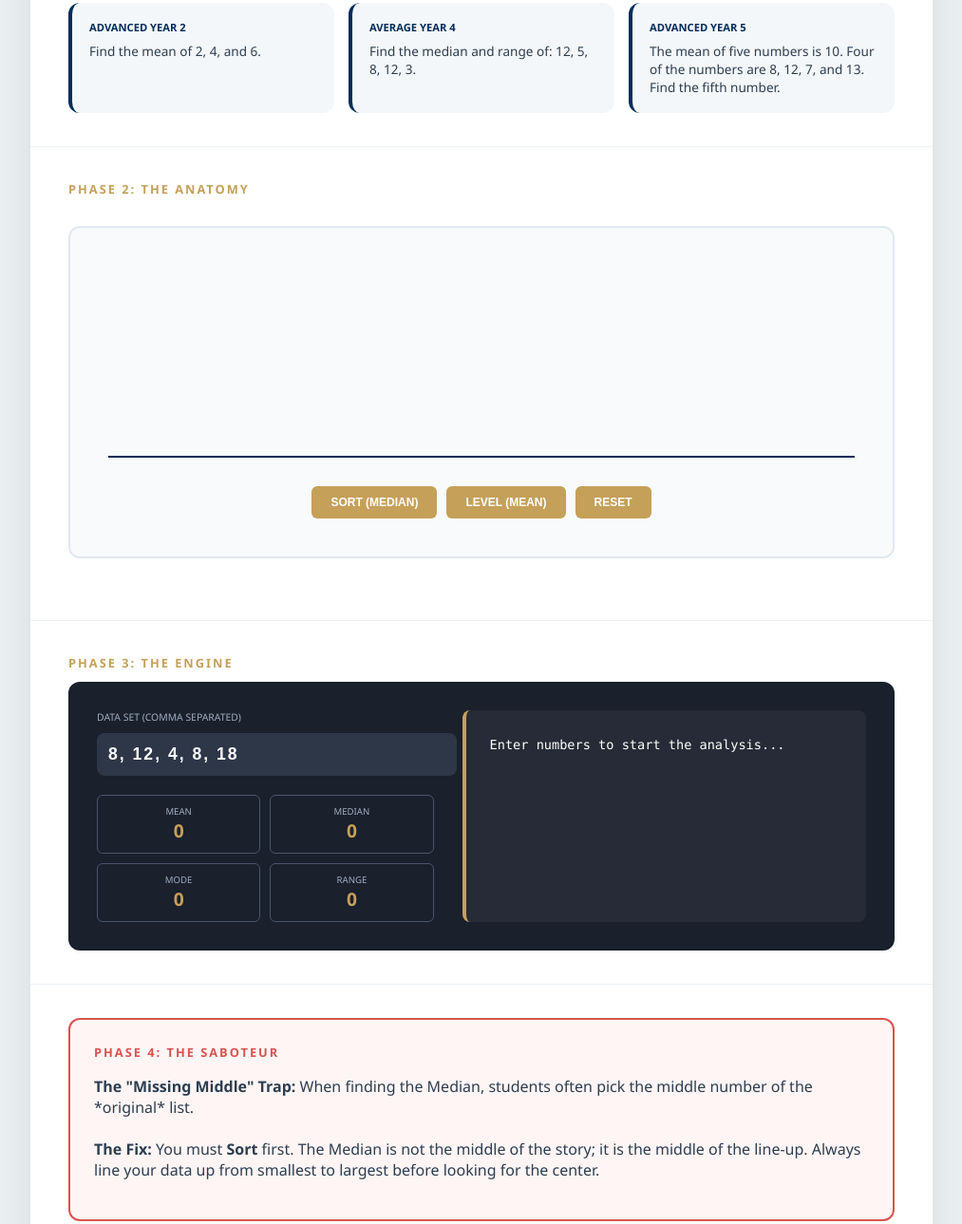
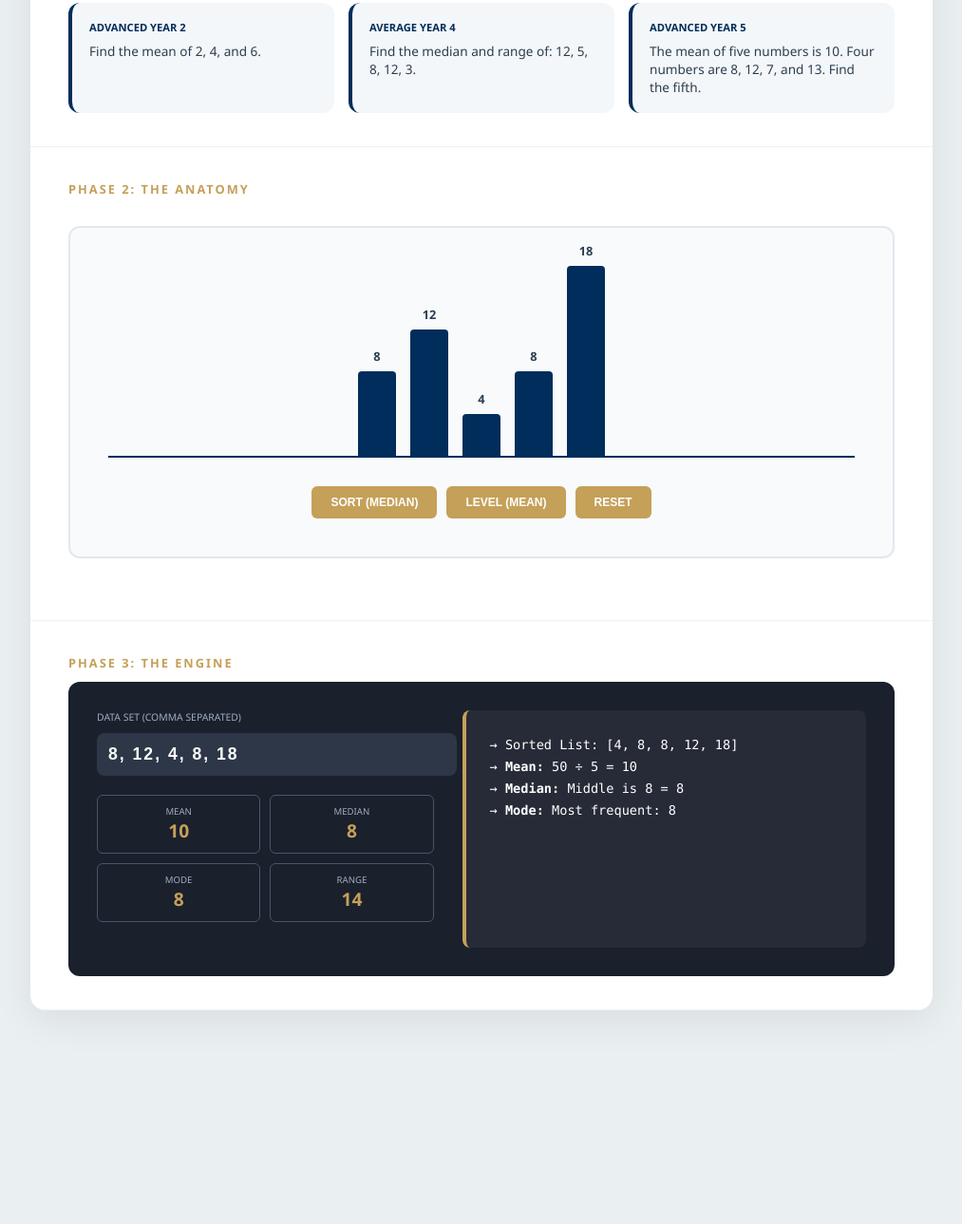
Before and after one commit to vc12345/cognis11, a plain HTML site: page members/module-23.html in a window 1280 px wide. Shown: the part 263-1552 px from the top of the page at 95% size, without its empty margins (133-1146 px from the left). After the commit the page ends 1375 px from the top, so only its background shows below. Drawn offline with Linux system fonts and the light colour scheme.

Commit message:
Update module-23.html

```diff
--- a/members/module-23.html
+++ b/members/module-23.html
@@ -12,23 +12,19 @@
         .phase { padding: 35px 40px; border-bottom: 1px solid #edf2f7; }
         .phase h2 { font-size: 0.8rem; color: var(--cognis-gold); text-transform: uppercase; letter-spacing: 2px; margin-top: 0; }
 
-        /* X-Ray Tiers */
         .question-tiers { display: grid; grid-template-columns: repeat(3, 1fr); gap: 15px; margin-top: 20px; }
         .tier-card { background: var(--cognis-light); padding: 18px; border-radius: 12px; border-left: 4px solid var(--cognis-blue); font-size: 0.85rem; }
         .tier-card b { color: var(--cognis-blue); font-size: 0.7rem; text-transform: uppercase; display: block; margin-bottom: 8px; }
 
-        /* Visual Leveler */
         .simulation-area { background: #f8fafc; border: 2px solid #e2e8f0; border-radius: 12px; padding: 40px; margin: 30px 0; text-align: center; }
         .chart-container { display: flex; align-items: flex-end; justify-content: center; gap: 15px; height: 200px; margin-bottom: 30px; border-bottom: 2px solid var(--cognis-blue); }
         .bar-stack { width: 40px; background: var(--cognis-blue); border-radius: 4px 4px 0 0; position: relative; transition: all 0.6s cubic-bezier(0.175, 0.885, 0.32, 1.275); }
         .bar-stack span { position: absolute; top: -25px; left: 50%; transform: translateX(-50%); font-weight: bold; font-size: 0.8rem; }
         .bar-stack.is-median { background: var(--cognis-gold); }
-        .bar-stack.is-mode { border: 3px solid #e53e3e; }
 
         .btn-row { display: flex; justify-content: center; gap: 10px; }
         .sim-btn { background: var(--cognis-gold); color: white; border: none; padding: 10px 20px; border-radius: 6px; font-weight: bold; cursor: pointer; text-transform: uppercase; font-size: 0.75rem; }
 
-        /* Engine */
         .engine-container { display: grid; grid-template-columns: 1fr 1.2fr; gap: 30px; background: #1a202c; color: white; padding: 30px; border-radius: 12px; }
         .input-group label { display: block; font-size: 0.65rem; color: #a0aec0; text-transform: uppercase; margin-bottom: 10px; }
         .input-group input { width: 100%; padding: 12px; border-radius: 8px; border: none; background: #2d3748; color: white; font-weight: bold; font-size: 1.1rem; letter-spacing: 2px; }
@@ -38,28 +34,26 @@
         .res-pill small { display: block; font-size: 0.6rem; color: #a0aec0; text-transform: uppercase; }
         .res-pill b { font-size: 1.2rem; color: var(--cognis-gold); }
 
-        .trace-log { background: rgba(255,255,255,0.05); padding: 25px; border-radius: 8px; font-family: 'Consolas', monospace; font-size: 0.85rem; border-left: 4px solid var(--cognis-gold); line-height: 1.7; }
+        .trace-log { background: rgba(255,255,255,0.05); padding: 25px; border-radius: 8px; font-family: 'Consolas', monospace; font-size: 0.85rem; border-left: 4px solid var(--cognis-gold); line-height: 1.7; min-height: 200px; }
     </style>
 </head>
 <body>
 <div class="module-card">
     <div class="header"><h1>Module 23: The Average Family</h1></div>
-
     <section class="phase">
         <h2>Phase 1: The X-Ray</h2>
-        <p>Topic Logic: Averages are tools to find the "center" of a data set. The <b>Mean</b> is the fair-share balance, the <b>Median</b> is the physical middle, and the <b>Mode</b> is the popularity contest.</p>
+        <p>Averages find the center of a data set. The <b>Mean</b> is the fair-share balance, the <b>Median</b> is the physical middle of the line-up, and the <b>Mode</b> is the most popular value.</p>
         <div class="question-tiers">
             <div class="tier-card"><b>Advanced Year 2</b>Find the mean of 2, 4, and 6.</div>
             <div class="tier-card"><b>Average Year 4</b>Find the median and range of: 12, 5, 8, 12, 3.</div>
-            <div class="tier-card"><b>Advanced Year 5</b>The mean of five numbers is 10. Four of the numbers are 8, 12, 7, and 13. Find the fifth number.</div>
+            <div class="tier-card"><b>Advanced Year 5</b>The mean of five numbers is 10. Four numbers are 8, 12, 7, and 13. Find the fifth.</div>
         </div>
     </section>
 
     <section class="phase">
         <h2>Phase 2: The Anatomy</h2>
         <div class="simulation-area">
-            <div class="chart-container" id="chart">
-                </div>
+            <div class="chart-container" id="chart"></div>
             <div class="btn-row">
                 <button class="sim-btn" onclick="visualizeSort()">Sort (Median)</button>
                 <button class="sim-btn" onclick="visualizeLevel()">Level (Mean)</button>
@@ -83,42 +77,68 @@
                     <div class="res-pill"><small>Range</small><b id="out-range">0</b></div>
                 </div>
             </div>
-            <div class="trace-log" id="out-trace">Enter numbers to start the analysis...</div>
-        </div>
-    </section>
-
-    <section class="phase">
-        <div style="background: #fff5f5; border: 2px solid var(--trap-red); border-radius: 12px; padding: 25px;">
-            <h2 style="color:var(--trap-red); margin-top:0;">Phase 4: The Saboteur</h2>
-            <p><b>The "Missing Middle" Trap:</b> When finding the Median, students often pick the middle number of the *original* list.
-            <br><br><b>The Fix:</b> You must <b>Sort</b> first. The Median is not the middle of the story; it is the middle of the line-up. Always line your data up from smallest to largest before looking for the center.</p>
+            <div class="trace-log" id="out-trace">Analyzing data...</div>
         </div>
     </section>
 </div>
 
 <script>
     let currentData = [];
+
+    function adaptiveRound(num) {
+        let f = Math.round((num + Number.EPSILON) * 100) / 100;
+        if (f % 1 === 0) return f.toString();
+        if ((f * 10) % 1 === 0) return f.toFixed(1);
+        return f.toFixed(2);
+    }
+
     function processData() {
         const input = document.getElementById('in-data').value;
         currentData = input.split(',').map(n => parseFloat(n.trim())).filter(n => !isNaN(n));
 
-        if (currentData.length === 0) return;
+        if (currentData.length === 0) {
+            document.getElementById('out-trace').innerHTML = "Enter valid numbers...";
+            return;
+        }
 
-        const res = LogicProvider.modules.averages.calculate(currentData);
+        const sorted = [...currentData].sort((a, b) => a - b);
+        const sum = currentData.reduce((a, b) => a + b, 0);
+        const meanVal = sum / currentData.length;
 
-        document.getElementById('out-mean').innerText = res.mean;
-        document.getElementById('out-median').innerText = res.median;
-        document.getElementById('out-mode').innerText = res.mode;
-        document.getElementById('out-range').innerText = res.range;
-        document.getElementById('out-trace').innerHTML = res.steps.map(s => `<div>→ ${s}</div>`).join('');
+        let medianVal;
+        const mid = Math.floor(sorted.length / 2);
+        if (sorted.length % 2 === 0) {
+            medianVal = (sorted[mid - 1] + sorted[mid]) / 2;
+        } else {
+            medianVal = sorted[mid];
+        }
 
+        const counts = {};
+        currentData.forEach(n => counts[n] = (counts[n] || 0) + 1);
+        let maxFreq = 0; let modes = [];
+        for (let n in counts) {
+            if (counts[n] > maxFreq) { maxFreq = counts[n]; modes = [Number(n)]; }
+            else if (counts[n] === maxFreq) { modes.push(Number(n)); }
+        }
+
+        document.getElementById('out-mean').innerText = adaptiveRound(meanVal);
+        document.getElementById('out-median').innerText = adaptiveRound(medianVal);
+        document.getElementById('out-mode').innerText = maxFreq > 1 ? modes.join(', ') : "None";
+        document.getElementById('out-range').innerText = adaptiveRound(sorted[sorted.length-1] - sorted[0]);
+
+        document.getElementById('out-trace').innerHTML = `
+            <div>→ Sorted List: [${sorted.join(', ')}]</div>
+            <div>→ <b>Mean:</b> ${sum} ÷ ${currentData.length} = ${adaptiveRound(meanVal)}</div>
+            <div>→ <b>Median:</b> ${sorted.length % 2 === 0 ? `Avg of ${sorted[mid-1]} & ${sorted[mid]}` : `Middle is ${sorted[mid]}`} = ${adaptiveRound(medianVal)}</div>
+            <div>→ <b>Mode:</b> ${maxFreq > 1 ? `Most frequent: ${modes.join(', ')}` : `No repeated values`}</div>
+        `;
         renderBars(currentData);
     }
 
     function renderBars(data) {
         const chart = document.getElementById('chart');
         chart.innerHTML = '';
-        const max = Math.max(...data, 20);
+        const max = Math.max(...data, 1);
         data.forEach(val => {
             const bar = document.createElement('div');
             bar.className = 'bar-stack';
@@ -132,19 +152,20 @@
         const sorted = [...currentData].sort((a, b) => a - b);
         renderBars(sorted);
         const bars = document.querySelectorAll('.bar-stack');
-        const mid = Math.floor(sorted.length / 2);
-        bars[mid].classList.add('is-median');
+        if (bars.length > 0) {
+            const mid = Math.floor(sorted.length / 2);
+            bars[mid].classList.add('is-median');
+            if (sorted.length % 2 === 0) bars[mid-1].classList.add('is-median');
+        }
     }
 
     function visualizeLevel() {
         const sum = currentData.reduce((a, b) => a + b, 0);
         const avg = sum / currentData.length;
-        const leveled = currentData.map(() => avg);
-        renderBars(leveled);
+        renderBars(currentData.map(() => avg));
     }
 
     function resetSim() { processData(); }
-
     window.onload = processData;
 </script>
 </body>
```
